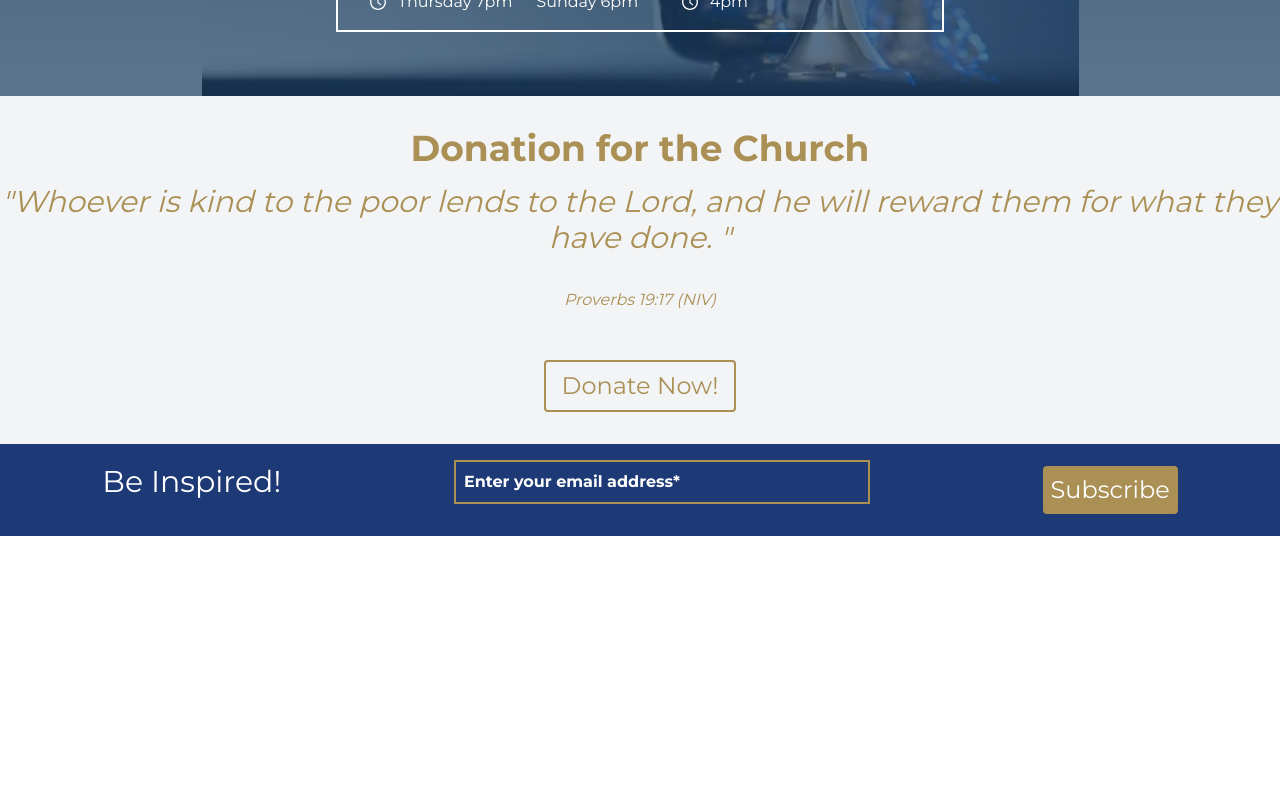
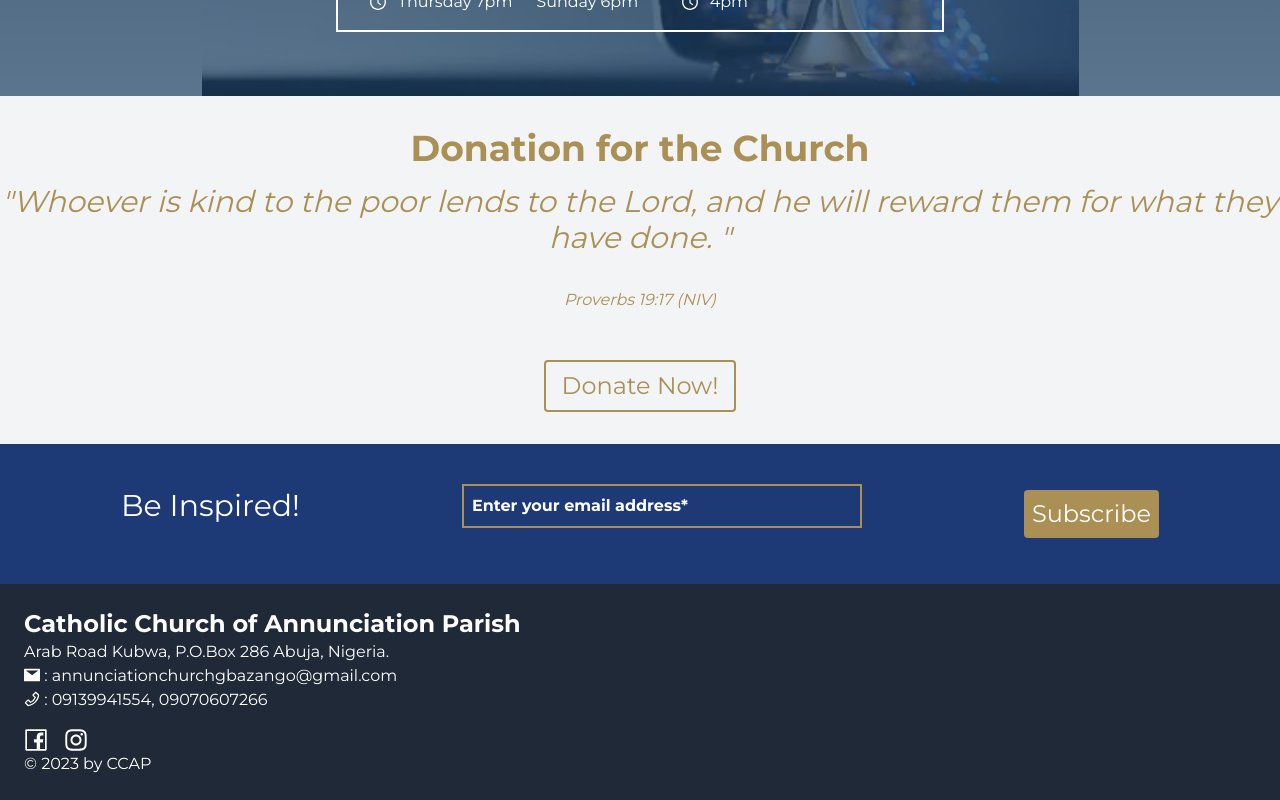
Before and after one commit to davidabuu/church-website, a Next.js app: page / in a window 1280 px wide. Shown: the part 1672-2472 px from the top of the page. Before the commit the page ends 2208 px from the top, so only its background shows below. Built offline with nearby package versions, Linux system fonts and the light colour scheme.

Commit message:
Footer Addee

```diff
--- a/src/app/page.tsx
+++ b/src/app/page.tsx
@@ -2,14 +2,15 @@
 
 import React, { useEffect } from "react";
 
-import "aos/dist/aos.css"; // Import the AOS CSS file
-import AOS from "aos"; // Import the AOS libra
+import "aos/dist/aos.css";
+import AOS from "aos";
 
 import Intro from "@/components/Intro";
 import AboutUs from "@/components/AboutUs";
 import Masses from "@/components/Masses";
 import Subscribe from "@/components/Subscribe";
 import Donations from "@/components/Donations";
+import Footer from "@/components/Footer";
 const Page = () => {
   useEffect(() => {
     AOS.init();
@@ -21,6 +22,7 @@ const Page = () => {
       <Masses />
       <Donations />
       <Subscribe />
+      <Footer />
     </div>
   );
 };
--- a/src/components/Donations.tsx
+++ b/src/components/Donations.tsx
@@ -3,6 +3,7 @@ import React from "react";
 const DonateSection = () => {
   return (
     <div
+      id="donations"
       data-aos="fade-in"
       className="flex flex-col pt-8 pb-8 items-center justify-center text-[#AA9055]  bg-gray-100"
     >
@@ -10,8 +11,8 @@ const DonateSection = () => {
         Donation for the Church
       </h2>
       <p className="md:text-3xl text-center text-2xl italic mb-8">
-        &quot;Whoever is kind to the poor lends to the Lord, and he will reward them
-        for what they have done. &quot;
+        &quot;Whoever is kind to the poor lends to the Lord, and he will reward
+        them for what they have done. &quot;
       </p>
       <p className=" italic mb-12">Proverbs 19:17 (NIV)</p>
 
--- /dev/null
+++ b/src/components/Footer.tsx
@@ -0,0 +1,31 @@
+import {
+    FacebookOutlined,
+    InstagramOutlined,
+    MailFilled,
+    PhoneOutlined,
+  } from "@ant-design/icons";
+  import React from "react";
+
+  const Footer = () => {
+    return (
+      <div className="bg-gray-800 p-6">
+        <div className="container mx-auto text-white">
+          <h2 className="text-2xl font-bold">Catholic Church of Annunciation Parish</h2>
+          <p>Arab Road Kubwa, P.O.Box 286 Abuja, Nigeria.</p>
+          <p>
+            <MailFilled /> : annunciationchurchgbazango@gmail.com
+          </p>
+          <p>
+            <PhoneOutlined /> : 09139941554, 09070607266
+          </p>
+          <div className="flex items-center space-x-4 mt-4">
+            <FacebookOutlined className="text-2xl" />
+            <InstagramOutlined className="text-2xl" />
+          </div>
+          <p>&copy; {new Date().getFullYear()} by CCAP</p>
+        </div>
+      </div>
+    );
+  };
+
+  export default Footer
--- a/src/components/Subscribe.tsx
+++ b/src/components/Subscribe.tsx
@@ -2,7 +2,7 @@ import React from "react";
 
 const Subscribe = () => {
   return (
-    <form className="flex flex-col md:flex-row items-center justify-around bg-[#1e3a76] p-4 text-white">
+    <form className="flex flex-col md:flex-row items-center  justify-around bg-[#1e3a76] p-10 text-white">
       <h2 className="text-3xl mb-4">Be Inspired!</h2>
       <input
         className="border-2 placeholder:text-white placeholder:font-bold p-2 mb-4 bg-[#1e3a76] outline-none border-[#aa9055] w-full md:w-96 lg:w-1/2 xl:w-1/3"
```
